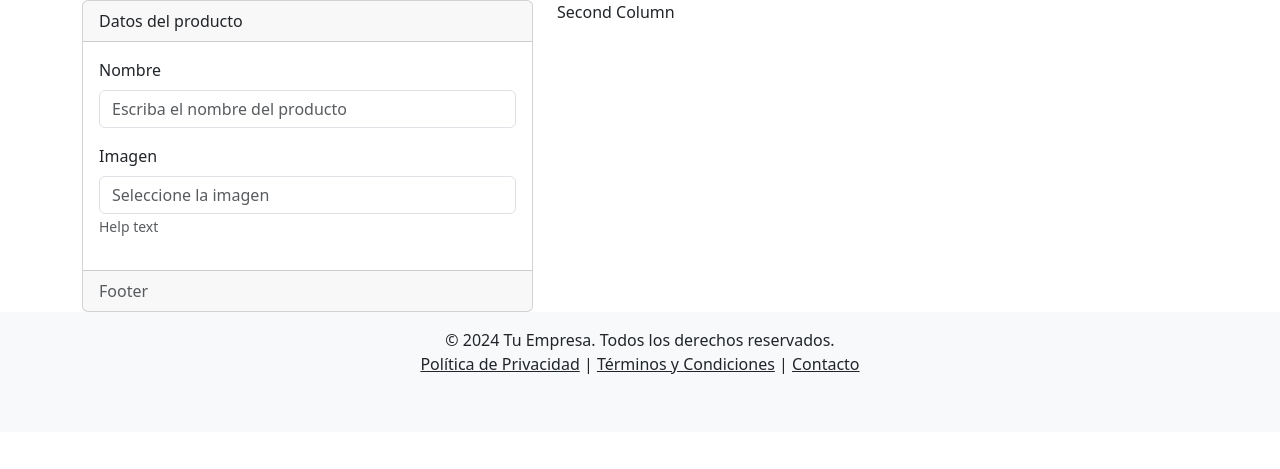
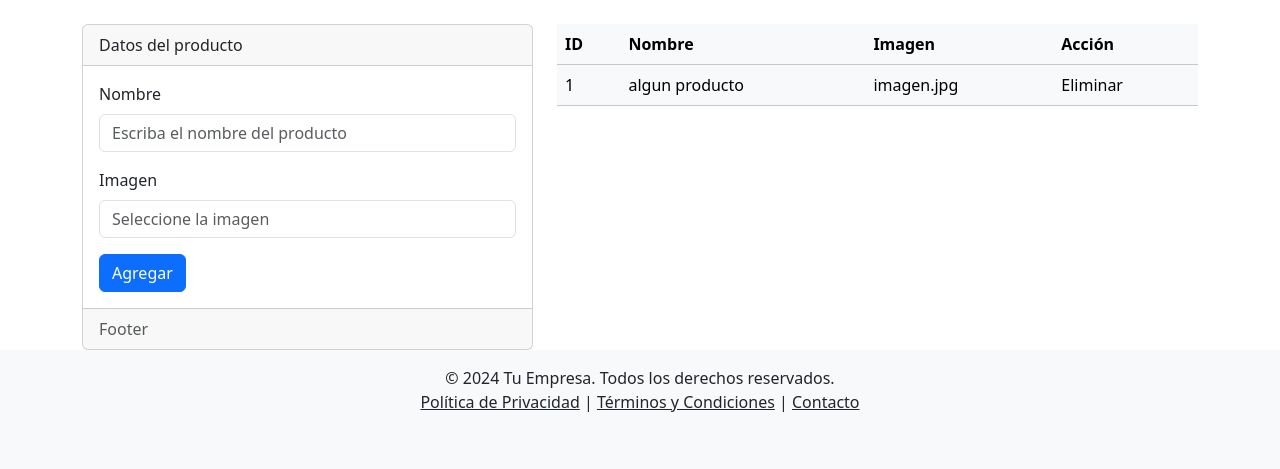
Before and after one commit to CodeStrong2023/SEDECODE, a Flask app: page /admin/products in a window 1280 px wide. Shown: the part 56-525 px from the top of the page. Run offline with Flask 3, Linux system fonts and the light colour scheme.

Commit message:
FEAT: se agrega funcionalidad para recibir informacion

```diff
--- a/ecommerce/app.py
+++ b/ecommerce/app.py
@@ -1,4 +1,4 @@
-from flask import Flask, render_template
+from flask import Flask, render_template, request, redirect
 
 app = Flask(__name__)
 
@@ -26,5 +26,10 @@ def admin_login():
 def products():
     return render_template('admin/products.html')
 
+@app.route('/admin/products/send', methods=['POST'])
+def admin_products_send():
+    print(request.form['txtNombre'])
+    return redirect('/admin/products')
+
 if __name__ == '__main__':
     app.run(debug=True)
--- a/ecommerce/templates/admin/products.html
+++ b/ecommerce/templates/admin/products.html
@@ -1,35 +1,30 @@
 {% include 'admin/header.html' %}
+<br>
 <div class="container">
     <div class="row">
         <div class="col-md-5">
             <div class="card">
                 <div class="card-header">Datos del producto</div>
                 <div class="card-body">
-                    <form action="" method="post">
+                    <form action="{{ url_for('admin_products_send') }}" method="post">
                         <div class="mb-3">
                             <label for="txtNombre" class="form-label">Nombre</label>
-                            <input
-                                type="text"
-                                class="form-control"
-                                name="txtNombre"
-                                id="txtNombre"
-                                aria-describedby="helpId"
-                                placeholder="Escriba el nombre del producto"
-                            />
+                            <input type="text" class="form-control" name="txtNombre" id="txtNombre"
+                                aria-describedby="helpId" placeholder="Escriba el nombre del producto" />
                         </div>
 
                         <div class="mb-3">
                             <label for="txtImagen" class="form-label">Imagen</label>
-                            <input
-                                type="text"
-                                class="form-control"
-                                name="txtImagen"
-                                id="txtImagen"
-                                aria-describedby="helpId"
-                                placeholder="Seleccione la imagen"
-                            />
-                            <small id="helpId" class="form-text text-muted">Help text</small>
+                            <input type="text" class="form-control" name="txtImagen" id="txtImagen"
+                                aria-describedby="helpId" placeholder="Seleccione la imagen" />
                         </div>
+
+                        <button
+                            type="submit"
+                            class="btn btn-primary"
+                        >
+                            Agregar
+                        </button>
 
 
 
@@ -40,7 +35,31 @@
             </div>
         </div>
         <div class="col-md-7">
-            Second Column
+            <div
+                class="table-responsive"
+            >
+                <table
+                    class="table table-light"
+                >
+                    <thead>
+                        <tr>
+                            <th scope="col">ID</th>
+                            <th scope="col">Nombre</th>
+                            <th scope="col">Imagen</th>
+                            <th scope="col">Acción</th>
+                        </tr>
+                    </thead>
+                    <tbody>
+                        <tr class="">
+                            <td scope="row">1</td>
+                            <td>algun producto</td>
+                            <td>imagen.jpg</td>
+                            <td>Eliminar</td>
+                        </tr>
+                    </tbody>
+                </table>
+            </div>
+
         </div>
 
     </div>
```
